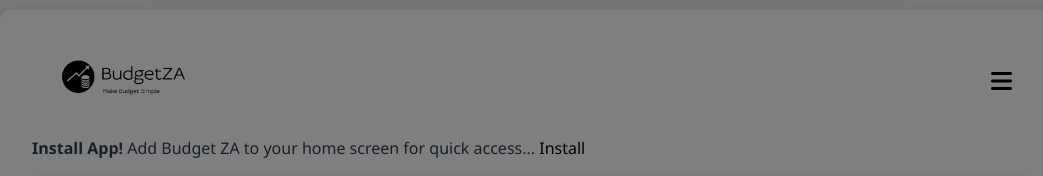
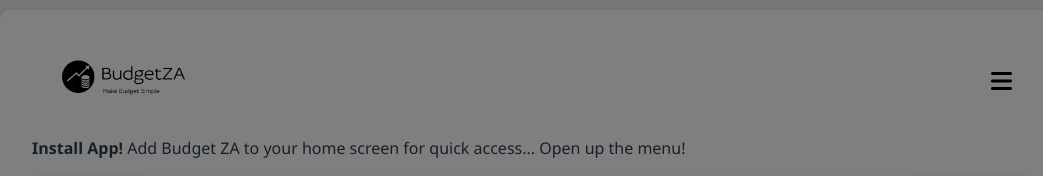
Before and after one commit to Palkiaa/budgeteer, a website built with Vite: page index.html in a window 1280 px wide. Shown: the top 176 px of the page, without its empty margins (108-1151 px from the left). Built offline with nearby package versions, Linux system fonts and the light colour scheme.

Commit message:
fixed PWA pop up

```diff
--- a/index.html
+++ b/index.html
@@ -62,7 +62,7 @@
 
         <!-- PWA Install Prompt -->
         <div id="pwaInstall" >
-            <p><strong>Install App!</strong> Add Budget ZA to your home screen for quick access... <a id="pwaInstallBtn" style="color: black;cursor: pointer;">Install</a></p>
+            <p><strong>Install App!</strong> Add Budget ZA to your home screen for quick access... Open up the menu!</p>
         </div>
 
     <div class="container p-2">
--- a/js/app.js
+++ b/js/app.js
@@ -185,6 +185,7 @@ document.addEventListener('DOMContentLoaded', () => {
     });
 
     function initPWA() {
+
         const installButton = document.getElementById('pwaInstallBtn');
 
         // For iOS, show a custom install message
@@ -211,6 +212,7 @@ document.addEventListener('DOMContentLoaded', () => {
         });
 
         installButton?.addEventListener('click', async () => {
+            console.log(installButton)
           if (!deferredPrompt) {
             return;
           }
```
